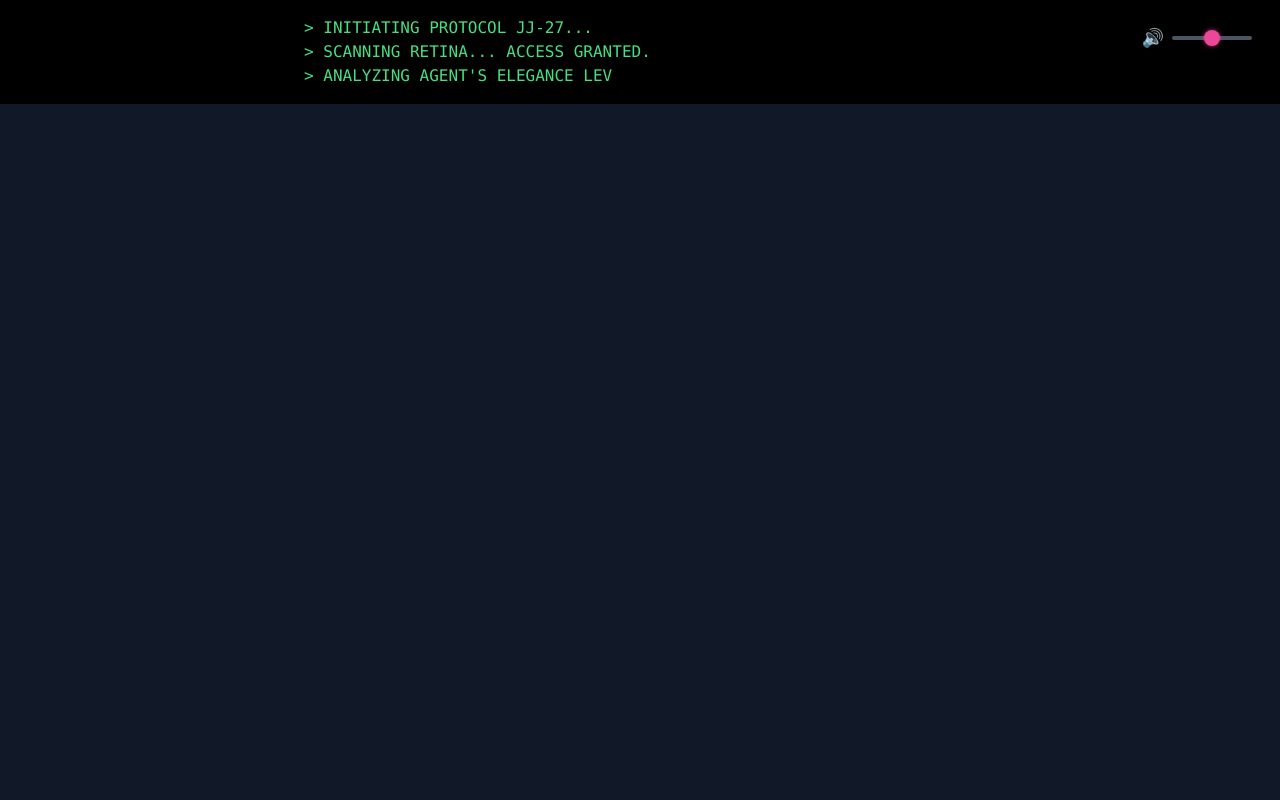
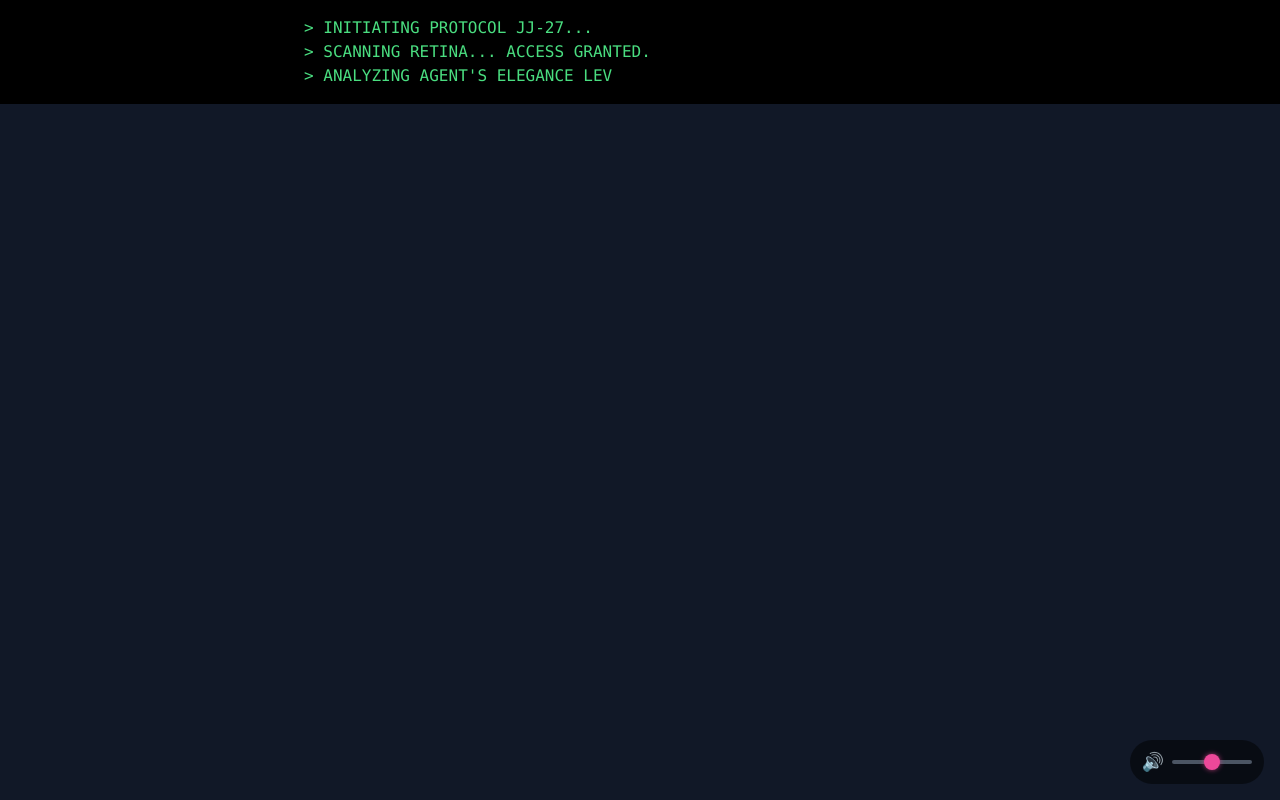
Before and after one commit to Slt13/JJ, a plain HTML site: page index.html in a window 1280 px wide. Drawn offline with nearby package versions, Linux system fonts and the light colour scheme.

Commit message:
index.html

```diff
--- a/index.html
+++ b/index.html
@@ -130,7 +130,7 @@
         /* Стилі для регулятора гучності */
         #volume-control-container {
             position: absolute;
-            top: 1rem;
+            bottom: 1rem; /* Змінено з 'top' на 'bottom' */
             right: 1rem;
             display: flex;
             align-items: center;
```
